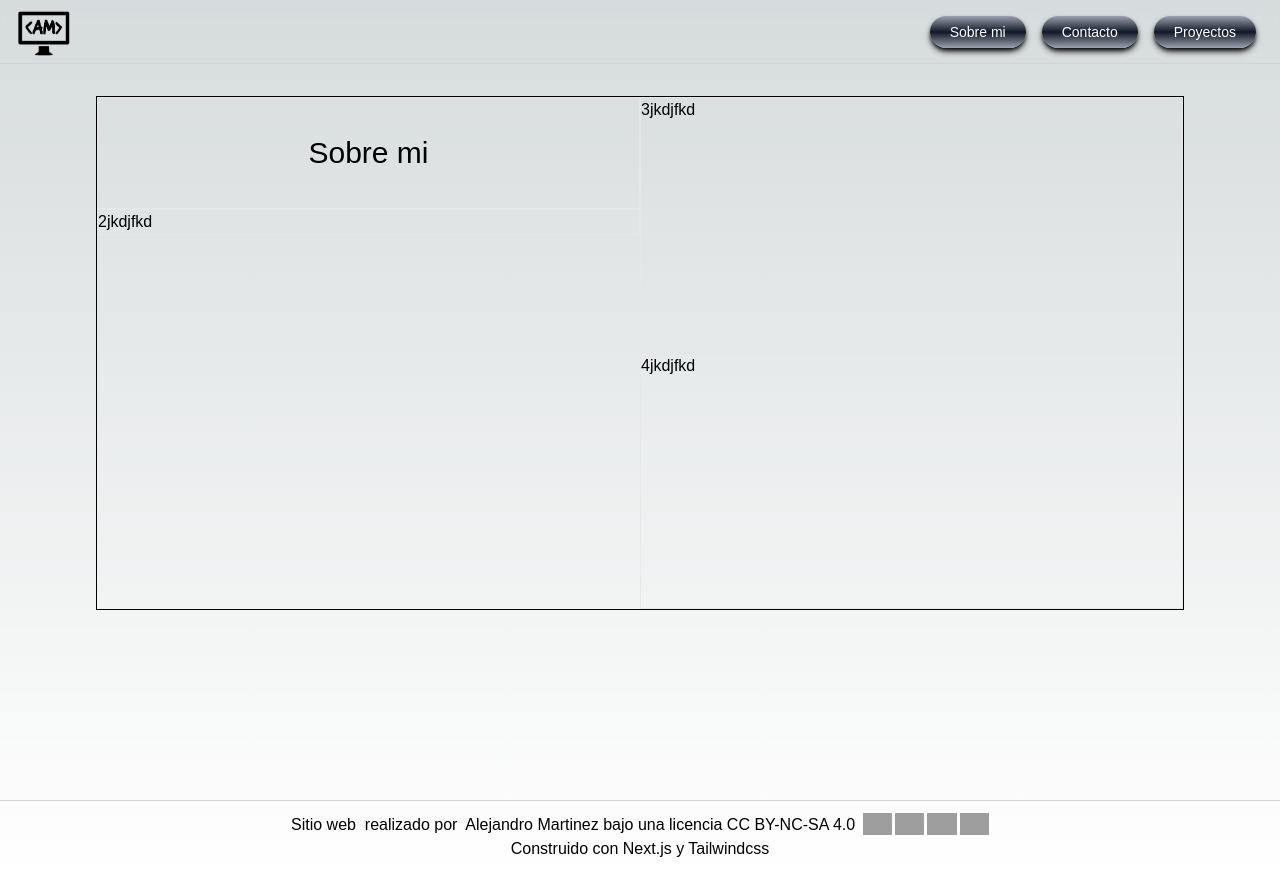
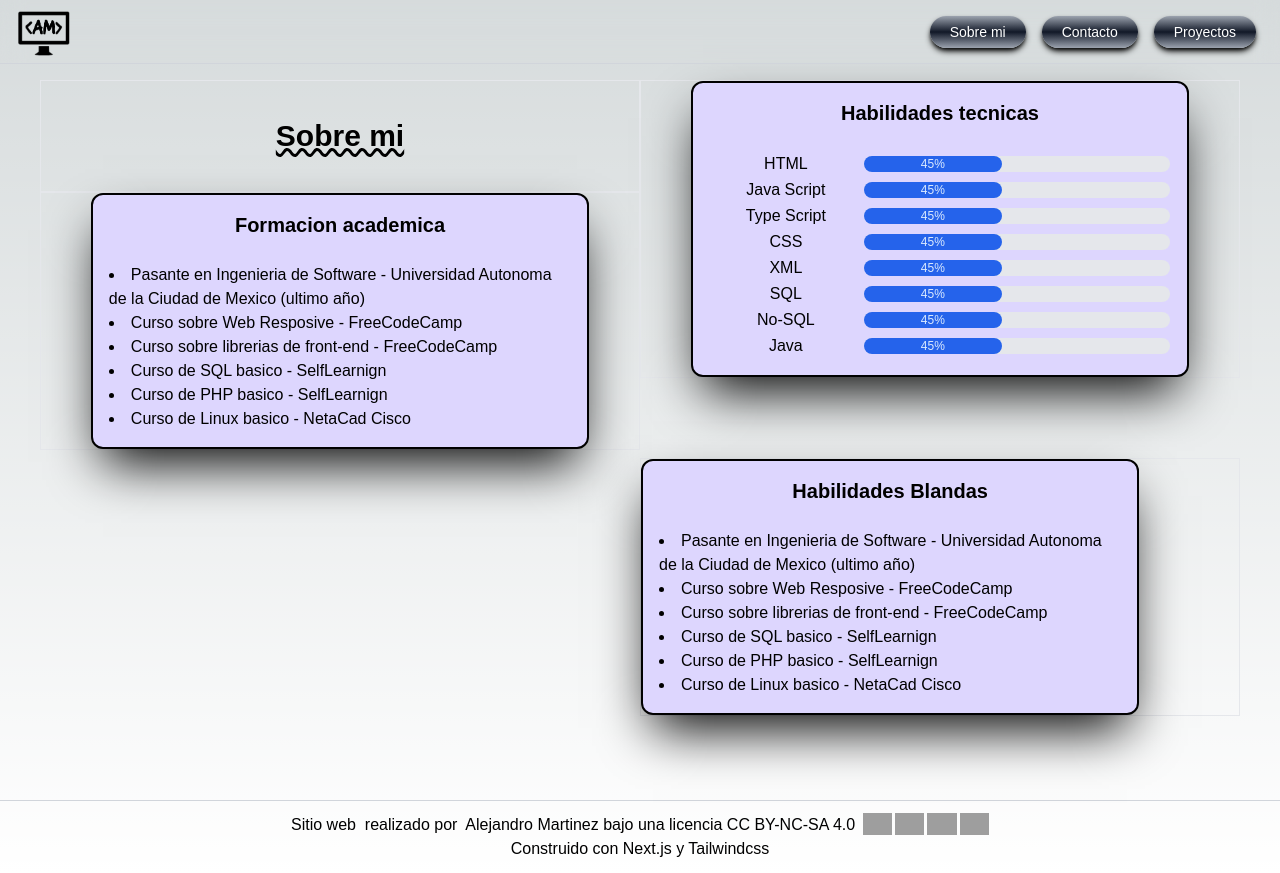
Before and after one commit to alejandro77martinez/portfolio, a Next.js app: page /about in a window 1280 px wide. Built offline with nearby package versions, Linux system fonts and the light colour scheme; grey boxes are pictures that could not be loaded; a web font is replaced by a local one.

Commit message:
Pagina about al 50%

```diff
--- a/app/about/page.tsx
+++ b/app/about/page.tsx
@@ -2,7 +2,7 @@ import AboutMe from "../ui/about";
 
 export default function About() {
   return (
-    <main className="min-h-screen p-24">
+    <main className="min-h-screen pt-20">
       <AboutMe/>
     </main>
   );
--- a/app/page.tsx
+++ b/app/page.tsx
@@ -2,7 +2,7 @@ import Image from "next/image";
 
 export default function Home() {
   return (
-    <div className="min-h-screen flex justify-center items-center px-40 max-lg:px-20 max-lg:text-center max-md:px-4 max-md:pb-5">
+    <div className="min-h-screen flex justify-center items-center px-40 max-lg:px-20 max-lg:text-center max-md:px-4 max-lg:pb-5">
       <div className="flex items-center bg-violet-200 h-4/6 shadow-2xl shadow-black rounded-xl border-2 border-black max-lg:flex-col max-lg:h-auto max-lg:mt-14">
         <div className="w-2/5 flex justify-center py-5 max-lg:py-3">
           <Image
--- a/app/ui/about.tsx
+++ b/app/ui/about.tsx
@@ -1,20 +1,91 @@
+function Bar(){
+  return (
+    <div className="w-full bg-gray-200 rounded-full dark:bg-gray-700">
+      <div className="bg-blue-600 text-xs font-medium text-blue-100 text-center p-0.5 leading-none rounded-full" style={{width: "45%"}}> 45%</div>
+    </div>
+  )
+}
+
 export default function AboutMe() {
   return (
-    <div className="flex border border-black" >
+    <div className="flex px-10">
       <div className="w-2/4">
         <div className="border h-28 flex justify-center items-center">
-          <span className="text-3xl">Sobre mi</span>
+          <h1 className="text-3xl font-bold underline decoration-wavy">Sobre mi</h1>
         </div>
         <div className="border h-auto">
-          <span>2jkdjfkd</span>
+          <div className="bg-violet-200 w-5/6 p-4 shadow-2xl shadow-black rounded-xl border-2 border-black mx-auto">
+            <h2 className="text-xl font-semibold text-center">Formacion academica</h2>
+            <br></br>
+            <ul className="list-disc list-inside">
+              <li>
+                Pasante en Ingenieria de Software - Universidad Autonoma de la Ciudad de Mexico (ultimo año)
+              </li>
+              <li>Curso sobre Web Resposive - FreeCodeCamp</li>
+              <li>Curso sobre librerias de front-end - FreeCodeCamp</li>
+              <li>Curso de SQL basico - SelfLearnign</li>
+              <li>Curso de PHP basico - SelfLearnign</li>
+              <li>Curso de Linux basico - NetaCad Cisco</li>
+            </ul>
+          </div>
         </div>
       </div>
       <div className="w-2/4">
-        <div className="border h-64">
-          <span>3jkdjfkd</span>
+        <div className="border h-auto">
+          <div className="bg-violet-200 w-5/6 p-4 shadow-2xl shadow-black rounded-xl border-2 border-black mx-auto">
+            <h2 className="text-xl font-semibold text-center">Habilidades tecnicas</h2>
+            <br></br>
+            <table className="w-full">
+              <tr>
+                <td className="w-1/3 text-center">HTML</td>
+                <td className="w-2/3">{Bar()}</td>
+              </tr>
+              <tr>
+                <td className="w-1/3 text-center">Java Script</td>
+                <td className="w-2/3">{Bar()}</td>
+              </tr>
+              <tr>
+                <td className="w-1/3 text-center">Type Script</td>
+                <td className="w-2/3">{Bar()}</td>
+              </tr>
+              <tr>
+                <td className="w-1/3 text-center">CSS</td>
+                <td className="w-2/3">{Bar()}</td>
+              </tr>
+              <tr>
+                <td className="w-1/3 text-center">XML</td>
+                <td className="w-2/3">{Bar()}</td>
+              </tr>
+              <tr>
+                <td className="w-1/3 text-center">SQL</td>
+                <td className="w-2/3">{Bar()}</td>
+              </tr>
+              <tr>
+                <td className="w-1/3 text-center">No-SQL</td>
+                <td className="w-2/3">{Bar()}</td>
+              </tr>
+              <tr>
+                <td className="w-1/3 text-center">Java</td>
+                <td className="w-2/3">{Bar()}</td>
+              </tr>
+            </table>
+          </div>
         </div>
-        <div className="border h-64">
-          <span>4jkdjfkd</span>
+        <div className="border h-auto mt-20">
+          <div className="bg-violet-200 w-5/6 p-4 shadow-2xl shadow-black rounded-xl border-2 border-black">
+            <h2 className="text-xl font-semibold text-center">Habilidades Blandas</h2>
+            <br></br>
+            <ul className="list-disc list-inside">
+              <li>
+                Pasante en Ingenieria de Software - Universidad Autonoma de la Ciudad de Mexico (ultimo año)
+              </li>
+              <li>Curso sobre Web Resposive - FreeCodeCamp</li>
+              <li>Curso sobre librerias de front-end - FreeCodeCamp</li>
+              <li>Curso de SQL basico - SelfLearnign</li>
+              <li>Curso de PHP basico - SelfLearnign</li>
+              <li>Curso de Linux basico - NetaCad Cisco</li>
+            </ul>
+          </div>
         </div>
       </div>
     </div>
--- a/app/ui/header.tsx
+++ b/app/ui/header.tsx
@@ -28,10 +28,10 @@ export default function NavBar() {
         <div className='px-2 py-2 lg:hidden'>
           <button className='bg-gradient-to-t from-gray-400 via-gray-900 to-gray-400 hover:bg-gradient-to-br focus:ring-2 focus:ring-black shadow-md shadow-black rounded-full p-1.5' onClick={() => {handlerMenu()}}>
             <svg className={clsx('',{'hidden':floatMenu === !false})} xmlns="http://www.w3.org/2000/svg" x="0px" y="0px" width="32" height="32" viewBox="0,0,256,256" style={{fill:'white'}}>
-              <g fill="#ffffff" fill-rule="nonzero" stroke="none" stroke-width="1" stroke-linecap="butt" stroke-linejoin="miter" stroke-miterlimit="10" stroke-dasharray="" stroke-dashoffset="0" font-family="none" font-weight="none" font-size="none" text-anchor="none" style={{mixBlendMode: 'normal'}}><g transform="scale(2.56,2.56)"><path d="M13,29.908c0,0 3.887,-1.186 10.237,-2.424c6.347,-1.239 15.169,-2.501 24.951,-2.646c9.782,-0.142 18.638,0.862 25.018,1.915c6.383,1.052 10.303,2.124 10.303,2.124c0,0 -3.972,0.865 -10.352,1.751c-6.383,0.885 -15.162,1.819 -24.856,1.96c-9.694,0.143 -18.496,-0.534 -24.902,-1.232c-6.403,-0.7 -10.399,-1.448 -10.399,-1.448zM13.02,52.356c0,0 16.009,-4.436 35.924,-5.131c19.915,-0.695 36.194,2.614 36.194,2.614c0,0 -16.008,4.436 -35.923,5.131c-19.915,0.695 -36.195,-2.614 -36.195,-2.614zM14.643,74.235c0,0 16.323,-4.291 36.58,-4.807c20.257,-0.516 36.777,2.941 36.777,2.941c0,0 -16.323,4.291 -36.58,4.807c-20.257,0.515 -36.777,-2.941 -36.777,-2.941z"></path></g></g>
+              <g fill="#ffffff" fillRule="nonzero" stroke="none" strokeWidth="1" strokeLinecap="butt" strokeLinejoin="miter" strokeMiterlimit="10" strokeDasharray="" strokeDashoffset="0" style={{mixBlendMode: 'normal'}}><g transform="scale(2.56,2.56)"><path d="M13,29.908c0,0 3.887,-1.186 10.237,-2.424c6.347,-1.239 15.169,-2.501 24.951,-2.646c9.782,-0.142 18.638,0.862 25.018,1.915c6.383,1.052 10.303,2.124 10.303,2.124c0,0 -3.972,0.865 -10.352,1.751c-6.383,0.885 -15.162,1.819 -24.856,1.96c-9.694,0.143 -18.496,-0.534 -24.902,-1.232c-6.403,-0.7 -10.399,-1.448 -10.399,-1.448zM13.02,52.356c0,0 16.009,-4.436 35.924,-5.131c19.915,-0.695 36.194,2.614 36.194,2.614c0,0 -16.008,4.436 -35.923,5.131c-19.915,0.695 -36.195,-2.614 -36.195,-2.614zM14.643,74.235c0,0 16.323,-4.291 36.58,-4.807c20.257,-0.516 36.777,2.941 36.777,2.941c0,0 -16.323,4.291 -36.58,4.807c-20.257,0.515 -36.777,-2.941 -36.777,-2.941z"></path></g></g>
             </svg>
             <svg className={clsx('',{'hidden':floatMenu === false})} xmlns="http://www.w3.org/2000/svg" x="0px" y="0px" width="32" height="32" viewBox="0,0,256,256" style={{fill:'white'}}>
-              <g fill="#ffffff" fill-rule="nonzero" stroke="none" stroke-width="1" stroke-linecap="butt" stroke-linejoin="miter" stroke-miterlimit="10" stroke-dasharray="" stroke-dashoffset="0" font-family="none" font-weight="none" font-size="none" text-anchor="none" style={{mixBlendMode: 'normal'}}><g transform="scale(8,8)"><path d="M7.64648,6.50977c-0.253,-0.03775 -0.51969,0.02105 -0.74219,0.18555c-0.443,0.329 -0.53798,0.95639 -0.20898,1.40039c2.4715,3.33841 5.12283,6.4293 7.87695,9.22266c-2.49311,2.39779 -5.05609,4.54803 -7.64648,6.36328c-0.453,0.317 -0.56114,0.94058 -0.24414,1.39258c0.195,0.278 0.50531,0.42578 0.82031,0.42578c0.198,0 0.39631,-0.05869 0.57031,-0.17969c2.68779,-1.88353 5.34638,-4.11314 7.92773,-6.59961c2.58118,2.48613 5.23818,4.71426 7.92578,6.59766c0.175,0.122 0.37427,0.18164 0.57227,0.18164c0.315,0 0.62731,-0.14873 0.82031,-0.42773c0.317,-0.453 0.20691,-1.07558 -0.24609,-1.39258c-2.5904,-1.81525 -5.15337,-3.96353 -7.64648,-6.36133c2.75418,-2.79351 5.4054,-5.88465 7.87695,-9.22266c0.329,-0.444 0.23697,-1.06944 -0.20703,-1.39844c-0.444,-0.329 -1.07139,-0.23597 -1.40039,0.20703c-2.41756,3.26516 -5.00723,6.28736 -7.69531,9.01367c-2.68843,-2.72657 -5.27941,-5.74811 -7.69727,-9.01367c-0.1645,-0.2215 -0.40325,-0.35678 -0.65625,-0.39453z"></path></g></g>
+              <g fill="#ffffff" fillRule="nonzero" stroke="none" strokeWidth="1" strokeLinecap="butt" strokeLinejoin="miter" strokeMiterlimit="10" strokeDasharray="" strokeDashoffset="0" style={{mixBlendMode: 'normal'}}><g transform="scale(8,8)"><path d="M7.64648,6.50977c-0.253,-0.03775 -0.51969,0.02105 -0.74219,0.18555c-0.443,0.329 -0.53798,0.95639 -0.20898,1.40039c2.4715,3.33841 5.12283,6.4293 7.87695,9.22266c-2.49311,2.39779 -5.05609,4.54803 -7.64648,6.36328c-0.453,0.317 -0.56114,0.94058 -0.24414,1.39258c0.195,0.278 0.50531,0.42578 0.82031,0.42578c0.198,0 0.39631,-0.05869 0.57031,-0.17969c2.68779,-1.88353 5.34638,-4.11314 7.92773,-6.59961c2.58118,2.48613 5.23818,4.71426 7.92578,6.59766c0.175,0.122 0.37427,0.18164 0.57227,0.18164c0.315,0 0.62731,-0.14873 0.82031,-0.42773c0.317,-0.453 0.20691,-1.07558 -0.24609,-1.39258c-2.5904,-1.81525 -5.15337,-3.96353 -7.64648,-6.36133c2.75418,-2.79351 5.4054,-5.88465 7.87695,-9.22266c0.329,-0.444 0.23697,-1.06944 -0.20703,-1.39844c-0.444,-0.329 -1.07139,-0.23597 -1.40039,0.20703c-2.41756,3.26516 -5.00723,6.28736 -7.69531,9.01367c-2.68843,-2.72657 -5.27941,-5.74811 -7.69727,-9.01367c-0.1645,-0.2215 -0.40325,-0.35678 -0.65625,-0.39453z"></path></g></g>
             </svg>
           </button>
         </div>
```
